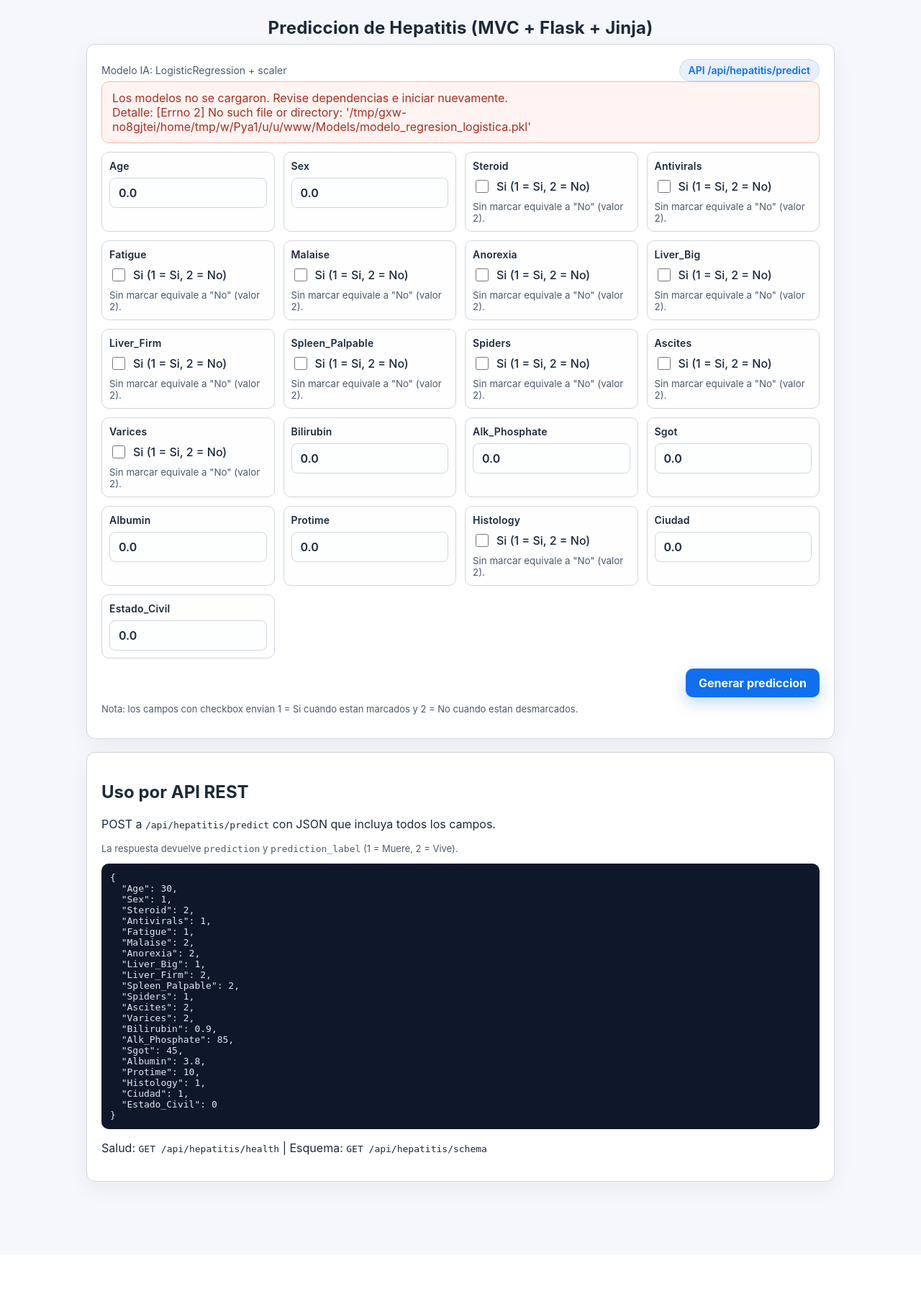
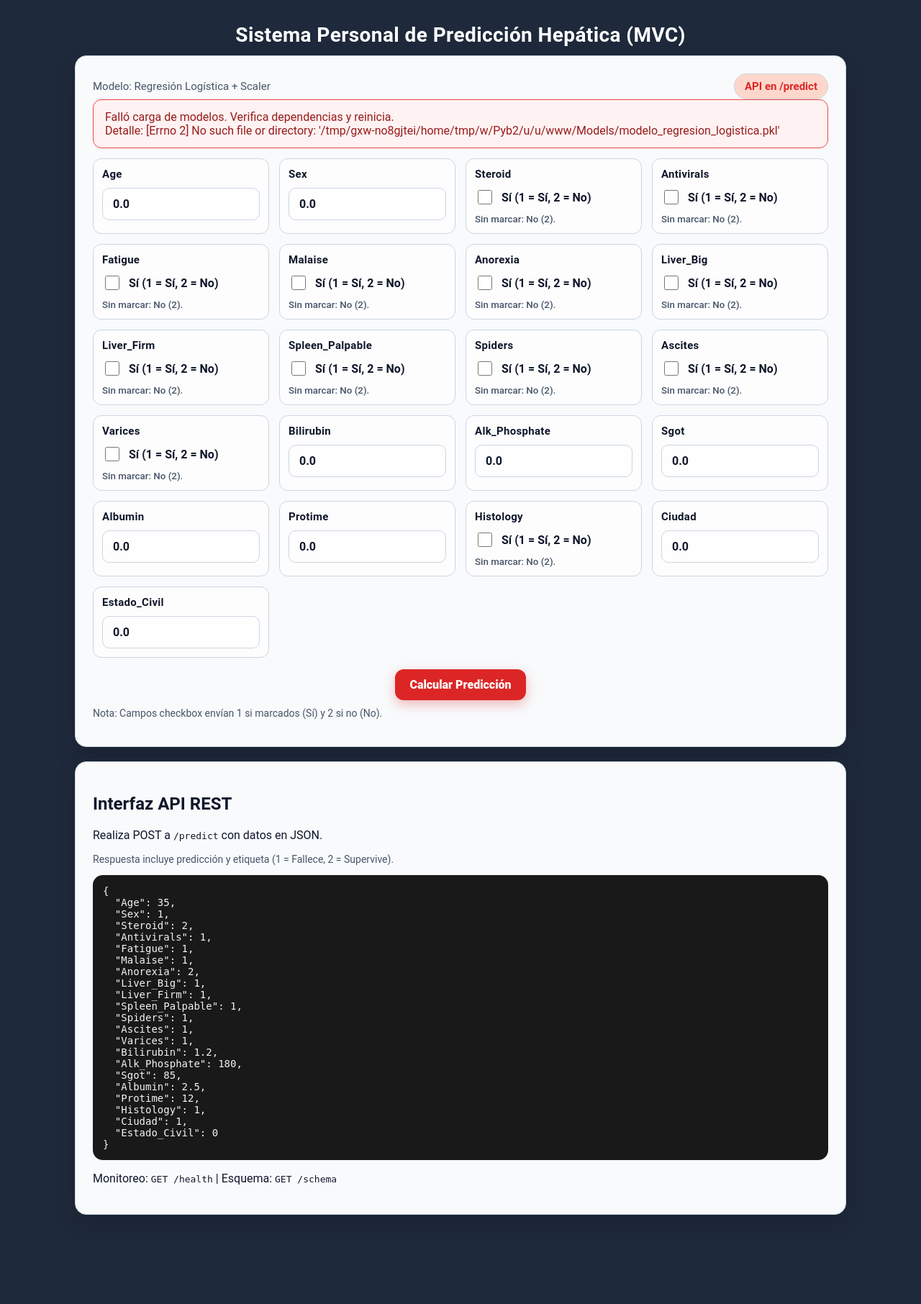
Before and after one commit to PabloSystem123/Hepatitis, a Flask app: page / in a window 1280 px wide. Shown: the whole page at 72% size. Before the commit the page ends 1663 px from the top, so only its background shows below. Run offline with Flask 3, Linux system fonts and the light colour scheme.

Commit message:
Proyecto de hepatitis completo y listo para despliegue (Pablo Ruiz)

```diff
--- a/Models/predictor.py
+++ b/Models/predictor.py
@@ -50,8 +50,8 @@ BINARY_YES_VALUE = 1
 BINARY_NO_VALUE = 2
 
 PREDICTION_LABELS = {
-    "1": "Muere",
-    "2": "Vive",
+    "1": "Fallece",
+    "2": "Supervive",
 }
 
 
@@ -59,7 +59,7 @@ class ArtifactLoadError(Exception):
     """Raised when model artifacts are not available."""
 
 
-class HepatitisPredictor:
+class PredictorHepatico:
     """Loads hepatitis model artifacts and serves predictions."""
 
     def __init__(self) -> None:
--- a/Templates/hepatitis_form.html
+++ b/Templates/hepatic_form.html
@@ -2,45 +2,46 @@
 <html lang="es">
 <head>
   <meta charset="utf-8">
-  <title>Prediccion Hepatitis - MVC</title>
+  <title>Mi Predictor Hepático Personal - MVC</title>
   <style>
     :root {
-      --bg: #f5f7fb;
-      --card: #ffffff;
-      --accent: #0f6fee;
-      --text: #1c2a3a;
-      --muted: #4c5a6b;
-      --border: #d1d6de;
+      --bg: #1e293b;
+      --card: #f8fafc;
+      --accent: #dc2626;
+      --text: #0f172a;
+      --muted: #475569;
+      --border: #cbd5e1;
     }
     * { box-sizing: border-box; }
     body {
       margin: 0;
       min-height: 100vh;
       background: var(--bg);
-      font-family: "Inter", "Segoe UI", system-ui, -apple-system, sans-serif;
+      font-family: 'Roboto', sans-serif;
       color: var(--text);
     }
     header {
-      padding: 24px 0 8px;
+      padding: 32px 0 12px;
       text-align: center;
     }
     h1 {
       margin: 0;
-      font-size: 24px;
-      letter-spacing: 0.2px;
+      font-size: 28px;
+      letter-spacing: 0.4px;
+      color: #fff;
     }
     main {
-      max-width: 1080px;
-      margin: 0 auto 64px;
-      padding: 0 20px 20px;
+      max-width: 1120px;
+      margin: 0 auto 80px;
+      padding: 0 24px 24px;
     }
     .card {
       background: var(--card);
       border: 1px solid var(--border);
-      border-radius: 12px;
-      padding: 20px;
-      box-shadow: 0 10px 30px rgba(12, 23, 38, 0.05);
-      margin-bottom: 18px;
+      border-radius: 16px;
+      padding: 24px;
+      box-shadow: 0 12px 32px rgba(0, 0, 0, 0.15);
+      margin-bottom: 20px;
     }
     .status {
       display: flex;
@@ -49,87 +50,87 @@
       align-items: center;
       flex-wrap: wrap;
       color: var(--muted);
-      font-size: 14px;
+      font-size: 15px;
     }
     .pill {
-      padding: 6px 12px;
+      padding: 8px 14px;
       border-radius: 999px;
-      font-weight: 600;
+      font-weight: 700;
       border: 1px solid var(--border);
-      background: #e8f0ff;
+      background: #fed7cc;
       color: var(--accent);
     }
     .alert {
-      padding: 12px 14px;
-      border-radius: 10px;
-      margin-bottom: 12px;
+      padding: 14px 16px;
+      border-radius: 12px;
+      margin-bottom: 14px;
       border: 1px solid var(--border);
     }
     .alert.error {
-      border-color: #ffb4aa;
-      background: #fff4f2;
-      color: #aa2f20;
+      border-color: #ef4444;
+      background: #fef2f2;
+      color: #991b1b;
     }
     .alert.ok {
-      border-color: #c5e3c5;
-      background: #f3fbf3;
-      color: #1f7a31;
+      border-color: #22c55e;
+      background: #f0fdf4;
+      color: #166534;
     }
     form .grid {
       display: grid;
-      grid-template-columns: repeat(auto-fill, minmax(200px, 1fr));
-      gap: 12px;
+      grid-template-columns: repeat(auto-fill, minmax(220px, 1fr));
+      gap: 14px;
     }
     .field {
       display: flex;
       flex-direction: column;
-      gap: 8px;
-      font-weight: 600;
+      gap: 10px;
+      font-weight: 700;
       color: var(--text);
-      padding: 10px;
+      padding: 12px;
       border: 1px solid var(--border);
-      border-radius: 10px;
-      background: #fefeff;
+      border-radius: 12px;
+      background: #fdfdfe;
     }
     .field-name {
-      font-size: 14px;
-      letter-spacing: 0.2px;
+      font-size: 15px;
+      letter-spacing: 0.3px;
     }
     input, button {
       font: inherit;
     }
     input[type="number"] {
-      padding: 10px 12px;
+      padding: 12px 14px;
       border: 1px solid var(--border);
-      border-radius: 8px;
-      background: #fdfefe;
+      border-radius: 10px;
+      background: #fefefe;
       color: var(--text);
-      transition: border-color 0.2s ease, box-shadow 0.2s ease;
+      transition: border-color 0.3s, box-shadow 0.3s;
     }
     input[type="number"]:focus {
       outline: none;
       border-color: var(--accent);
-      box-shadow: 0 0 0 3px rgba(15, 111, 238, 0.18);
+      box-shadow: 0 0 0 4px rgba(220, 38, 38, 0.2);
     }
     .actions {
-      margin-top: 14px;
+      margin-top: 16px;
       display: flex;
-      justify-content: flex-end;
+      justify-content: center;
     }
     button {
       background: var(--accent);
       color: #fff;
       border: none;
-      border-radius: 10px;
-      padding: 10px 18px;
-      font-weight: 700;
+      border-radius: 12px;
+      padding: 12px 20px;
+      font-weight: 800;
       cursor: pointer;
-      transition: transform 0.15s ease, box-shadow 0.15s ease, background 0.15s ease;
-      box-shadow: 0 8px 20px rgba(15, 111, 238, 0.25);
+      transition: transform 0.2s, box-shadow 0.2s;
+      box-shadow: 0 6px 16px rgba(220, 38, 38, 0.3);
     }
     button:hover {
-      transform: translateY(-1px);
-      box-shadow: 0 10px 26px rgba(15, 111, 238, 0.32);
+      transform: translateY(-2px);
+      box-shadow: 0 8px 20px rgba(220, 38, 38, 0.4);
     }
     button:active {
       transform: translateY(0);
@@ -137,38 +138,38 @@
     .checkbox-field {
       display: inline-flex;
       align-items: center;
-      gap: 8px;
-      font-weight: 500;
+      gap: 10px;
+      font-weight: 600;
     }
     .checkbox-field input {
-      width: 18px;
-      height: 18px;
+      width: 20px;
+      height: 20px;
     }
     .field small {
-      font-weight: 400;
+      font-weight: 500;
       color: var(--muted);
     }
     .muted-note {
       color: var(--muted);
-      font-size: 13px;
-      margin-top: 8px;
+      font-size: 14px;
+      margin-top: 10px;
     }
     .result h2 {
       margin-top: 0;
     }
     .probabilities ul {
-      padding-left: 16px;
+      padding-left: 18px;
       margin: 0;
     }
     pre {
-      background: #0f172a;
-      color: #e2e8f0;
-      padding: 12px;
-      border-radius: 10px;
+      background: #191919;
+      color: #f3f3f3;
+      padding: 14px;
+      border-radius: 14px;
       overflow: auto;
-      font-size: 13px;
+      font-size: 14px;
     }
-    @media (max-width: 640px) {
+    @media (max-width: 720px) {
       form .grid {
         grid-template-columns: 1fr;
       }
@@ -177,21 +178,21 @@
 </head>
 <body>
   <header>
-    <h1>Prediccion de Hepatitis (MVC + Flask + Jinja)</h1>
+    <h1>Sistema Personal de Predicción Hepática (MVC)</h1>
   </header>
   <main>
     <section class="card">
       <div class="status">
-        <div>Modelo IA: LogisticRegression + scaler</div>
-        <div class="pill">API /api/hepatitis/predict</div>
+        <div>Modelo: Regresión Logística + Scaler</div>
+        <div class="pill">API en /predict</div>
       </div>
       {% if not model_ready %}
         <div class="alert error">
-          Los modelos no se cargaron. Revise dependencias e iniciar nuevamente.
+          Falló carga de modelos. Verifica dependencias y reinicia.
           {% if startup_error %}<br>Detalle: {{ startup_error }}{% endif %}
         </div>
       {% else %}
-        <div class="alert ok">Modelos cargados correctamente.</div>
+        <div class="alert ok">Modelos operativos.</div>
       {% endif %}
       <form method="POST">
         <div class="grid">
@@ -215,9 +216,9 @@
                     value="{{ binary_yes }}"
                     {% if raw_value|string == binary_yes|string %}checked{% endif %}
                   />
-                  <span>Si (1 = Si, 2 = No)</span>
+                  <span>Sí (1 = Sí, 2 = No)</span>
                 </label>
-                <small>Sin marcar equivale a "No" (valor {{ binary_no }}).</small>
+                <small>Sin marcar: No ({{ binary_no }}).</small>
               {% else %}
                 <input
                   type="number"
@@ -231,25 +232,25 @@
           {% endfor %}
         </div>
         <div class="actions">
-          <button type="submit">Generar prediccion</button>
+          <button type="submit">Calcular Predicción</button>
         </div>
       </form>
       <p class="muted-note">
-        Nota: los campos con checkbox envian 1 = Si cuando estan marcados y 2 = No cuando estan desmarcados.
+        Nota: Campos checkbox envían 1 si marcados (Sí) y 2 si no (No).
       </p>
       {% if error %}
         <div class="alert error">{{ error }}</div>
       {% endif %}
       {% if result %}
         <div class="card result">
-          <h2>Resultado</h2>
+          <h2>Resultado Obtenido</h2>
           <p class="pill">
-            Prediccion: {{ result["prediction"] }}
+            Predicción: {{ result["prediction"] }}
             ({{ result["prediction_label"]|default("Desconocido") }})
           </p>
-          <p class="muted-note">1 = Muere, 2 = Vive</p>
+          <p class="muted-note">1 = Fallece, 2 = Supervive</p>
           <div class="probabilities">
-            <strong>Probabilidades:</strong>
+            <strong>Probabilidades Calculadas:</strong>
             {% if result["probabilities"] %}
               <ul>
                 {% for label, score in result["probabilities"].items() %}
@@ -257,7 +258,7 @@
                 {% endfor %}
               </ul>
             {% else %}
-              <p>No se devolvieron probabilidades.</p>
+              <p>No se generaron probabilidades.</p>
             {% endif %}
           </div>
         </div>
@@ -265,33 +266,33 @@
     </section>
 
     <section class="card">
-      <h2>Uso por API REST</h2>
-      <p>POST a <code>/api/hepatitis/predict</code> con JSON que incluya todos los campos.</p>
-      <p class="muted-note">La respuesta devuelve <code>prediction</code> y <code>prediction_label</code> (1 = Muere, 2 = Vive).</p>
+      <h2>Interfaz API REST</h2>
+      <p>Realiza POST a <code>/predict</code> con datos en JSON.</p>
+      <p class="muted-note">Respuesta incluye predicción y etiqueta (1 = Fallece, 2 = Supervive).</p>
       <pre>{
-  "Age": 30,
+  "Age": 35,
   "Sex": 1,
   "Steroid": 2,
   "Antivirals": 1,
   "Fatigue": 1,
-  "Malaise": 2,
+  "Malaise": 1,
   "Anorexia": 2,
   "Liver_Big": 1,
-  "Liver_Firm": 2,
-  "Spleen_Palpable": 2,
+  "Liver_Firm": 1,
+  "Spleen_Palpable": 1,
   "Spiders": 1,
-  "Ascites": 2,
-  "Varices": 2,
-  "Bilirubin": 0.9,
-  "Alk_Phosphate": 85,
-  "Sgot": 45,
-  "Albumin": 3.8,
-  "Protime": 10,
+  "Ascites": 1,
+  "Varices": 1,
+  "Bilirubin": 1.2,
+  "Alk_Phosphate": 180,
+  "Sgot": 85,
+  "Albumin": 2.5,
+  "Protime": 12,
   "Histology": 1,
   "Ciudad": 1,
   "Estado_Civil": 0
 }</pre>
-      <p>Salud: <code>GET /api/hepatitis/health</code> | Esquema: <code>GET /api/hepatitis/schema</code></p>
+      <p>Monitoreo: <code>GET /health</code> | Esquema: <code>GET /schema</code></p>
     </section>
   </main>
 </body>
--- a/app.py
+++ b/app.py
@@ -1,17 +1,17 @@
 from flask import Flask
 
-from controllers.hepatitis_controller import hepatitis_bp
+from controllers.hepatitis_controller import hepatic_bp
 
 
-def create_app() -> Flask:
-    """App factory that wires controllers and views."""
+def create_mi_app() -> Flask:
+    """Mi factory personal que conecta controladores y vistas."""
     app = Flask(__name__, template_folder="Templates")
-    app.register_blueprint(hepatitis_bp)
+    app.register_blueprint(hepatic_bp)
     return app
 
 
-app = create_app()
+app = create_mi_app()
 
 
 if __name__ == "__main__":
-    app.run()
+    app.run(port=5001)
--- a/controllers/hepatitis_controller.py
+++ b/controllers/hepatitis_controller.py
@@ -5,15 +5,15 @@ from Models.predictor import (
     BINARY_FEATURES,
     BINARY_NO_VALUE,
     BINARY_YES_VALUE,
-    HepatitisPredictor,
+    PredictorHepatico,
 )
 
-hepatitis_bp = Blueprint("hepatitis", __name__)
-predictor = HepatitisPredictor()
+hepatic_bp = Blueprint("hepatitis", __name__)
+predictor = PredictorHepatico()
 
 
-@hepatitis_bp.route("/", methods=["GET", "POST"])
-def formulario():
+@hepatic_bp.route("/", methods=["GET", "POST"])
+def formulario_hepatic():
     error = None
     result = None
     values = predictor.example_payload()
@@ -30,16 +30,16 @@ def formulario():
         try:
             result = predictor.predict(values)
         except KeyError as missing:
-            error = f"Falta el campo {missing.args[0]}"
+            error = f"Campo obligatorio faltante: {missing.args[0]}"
         except ValueError:
-            error = "Todos los valores deben ser numericos."
+            error = "Todos los valores deben ser números válidos."
         except ArtifactLoadError:
-            error = "Los modelos no estan cargados."
+            error = "Error: Modelos no disponibles."
         except Exception as exc:  # pragma: no cover - UI guardrail
-            error = f"No se pudo generar la prediccion: {exc}"
+            error = f"Error procesando predicción: {exc}"
 
     return render_template(
-        "hepatitis_form.html",
+        "hepatic_form.html",
         feature_order=predictor.feature_order,
         values=values,
         result=result,
@@ -52,50 +52,50 @@ def formulario():
     )
 
 
-@hepatitis_bp.route("/api/hepatitis/health", methods=["GET"])
-def health():
-    status = "ok" if predictor.ready else "error"
+@hepatic_bp.route("/health", methods=["GET"])
+def health_hepatic():
+    status = "activo" if predictor.ready else "error"
     return (
         jsonify(
             {
                 "status": status,
-                "model_loaded": predictor.ready,
-                "expected_features": predictor.feature_order,
-                "error": str(predictor.startup_error) if predictor.startup_error else None,
+                "modelo_cargado": predictor.ready,
+                "features_requeridas": predictor.feature_order,
+                "detalle_error": str(predictor.startup_error) if predictor.startup_error else None,
             }
         ),
         200 if predictor.ready else 500,
     )
 
 
-@hepatitis_bp.route("/api/hepatitis/schema", methods=["GET"])
-def schema():
+@hepatic_bp.route("/schema", methods=["GET"])
+def schema_hepatic():
     if not predictor.ready:
         return (
-            jsonify({"error": "Los modelos no estan cargados", "details": str(predictor.startup_error)}),
+            jsonify({"error": "Modelos no cargados", "detalles": str(predictor.startup_error)}),
             500,
         )
 
     return jsonify(predictor.schema()), 200
 
 
-@hepatitis_bp.route("/api/hepatitis/predict", methods=["POST"])
-def predict_api():
+@hepatic_bp.route("/predict", methods=["POST"])
+def predict_api_hepatic():
     if not predictor.ready:
-        return jsonify({"error": "Los modelos no estan cargados"}), 500
+        return jsonify({"error": "Modelos no disponibles"}), 500
 
     if not request.is_json:
-        return jsonify({"error": "El cuerpo debe ser JSON"}), 400
+        return jsonify({"error": "Requiere JSON en el cuerpo"}), 400
 
     payload = request.get_json()
 
     try:
         result = predictor.predict(payload)
     except KeyError as missing:
-        return jsonify({"error": f"Falta el campo {missing.args[0]}"}), 400
+        return jsonify({"error": f"Campo faltante: {missing.args[0]}"}), 400
     except ValueError:
-        return jsonify({"error": "Todos los valores deben ser numericos"}), 400
+        return jsonify({"error": "Todos los valores deben ser numéricos"}), 400
     except Exception as exc:  # pragma: no cover - runtime guardrail
-        return jsonify({"error": "No se pudo procesar la solicitud", "details": str(exc)}), 500
+        return jsonify({"error": "Solicitud no procesable", "detalles": str(exc)}), 500
 
     return jsonify(result), 200
```
Also changed, not shown: 1 other file.
